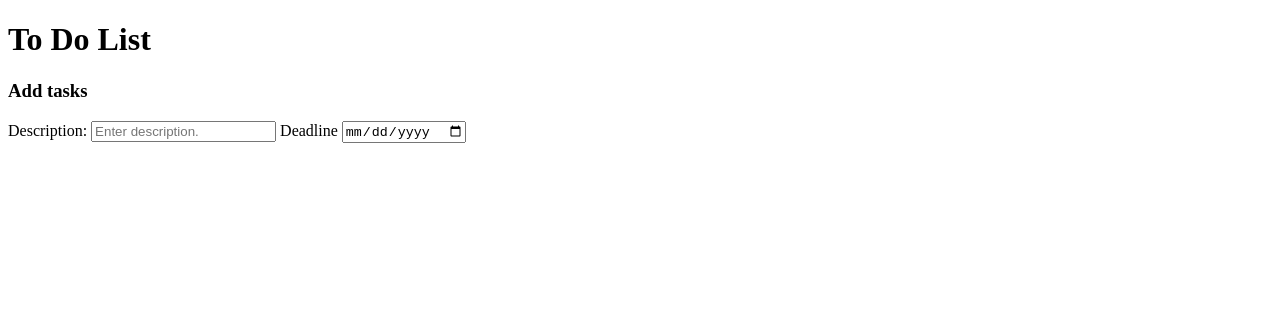
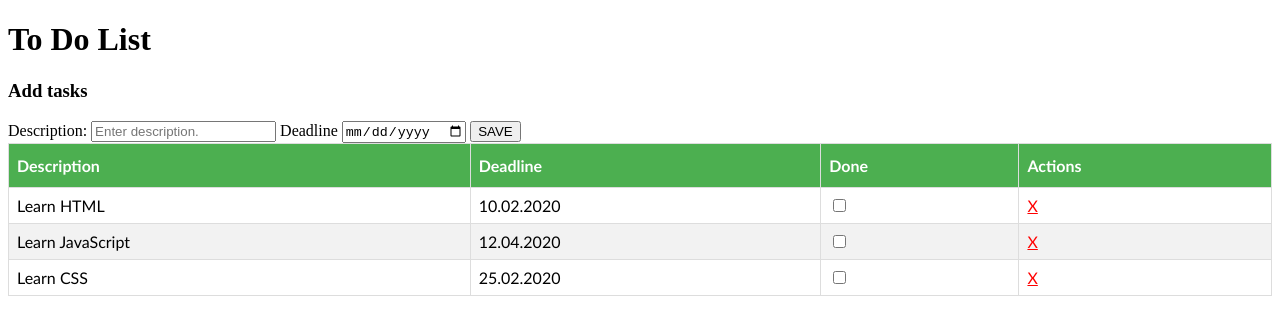
Before and after one commit to savamadalinmihai/to-do-list-web-interface, a plain HTML site: page index.html in a window 1280 px wide. Drawn offline with Linux system fonts and the light colour scheme.

Commit message:
added tasks table and styled it

```diff
--- /dev/null
+++ b/css/style.css
@@ -0,0 +1,26 @@
+#tasks-table {
+    font-family: "Trebuchet MS", Arial, Helvetica, sans-serif;
+    border-collapse: collapse;
+    width: 100%;
+}
+
+#tasks-table td, #tasks-table th {
+    border: 1px solid #ddd;
+    padding: 8px;
+}
+
+#tasks-table tr:nth-child(even){background-color: #f2f2f2;}
+
+#tasks-table tr:hover {background-color: #ddd;}
+
+#tasks-table th {
+    padding-top: 12px;
+    padding-bottom: 12px;
+    text-align: left;
+    background-color: #4CAF50;
+    color: white;
+}
+
+.delete-task{
+    color: red;
+}
--- a/index.html
+++ b/index.html
@@ -3,19 +3,58 @@
 <head>
     <meta charset="UTF-8">
     <title>To Do List</title>
+
+    <link type="text/css" rel="stylesheet" href="css/style.css">
 </head>
 <body>
 
 <h1>To Do List</h1>
 
 <h3>Add tasks</h3>
+<div id="create-new-task">
+    <form id="new-task-form">
+        <label for="description-field">Description: </label>
+        <input type="text" id="description-field" placeholder="Enter description."/>
 
-<form id="new-task-form">
-    <label for="description-field">Description: </label>
-    <input type="text" id="description-field" placeholder="Enter description."/>
-    <label for="deadline-field">Deadline </label><input type="date" id="deadline-field"/>
+        <label for="deadline-field">Deadline </label>
+        <input type="date" id="deadline-field"/>
+        <input type="submit" value="SAVE"/>
+    </form>
+</div>
 
-</form>
+<div>
+    <table id="tasks-table">
+        <thead>
+        <tr>
+            <th>Description</th>
+            <th>Deadline</th>
+            <th>Done</th>
+            <th>Actions</th>
+        </tr>
+        </thead>
+
+        <tbody>
+        <tr>
+            <td>Learn HTML</td>
+            <td>10.02.2020</td>
+            <td><input type="checkbox" data-id=1 class="mark-done"/>
+            <td><a href="#" data-id=1 class="delete-task">X</a></td>
+        </tr>
+        <tr>
+            <td>Learn JavaScript</td>
+            <td>12.04.2020</td>
+            <td><input type="checkbox" data-id=1 class="mark-done"/>
+            <td><a href="#" data-id=1 class="delete-task">X</a></td>
+        </tr>
+        <tr>
+            <td>Learn CSS</td>
+            <td>25.02.2020</td>
+            <td><input type="checkbox" data-id=1 class="mark-done"/>
+            <td><a href="#" data-id=1 class="delete-task">X</a></td>
+        </tr>
+        </tbody>
+    </table>
+</div>
 
 </body>
 </html>
```
